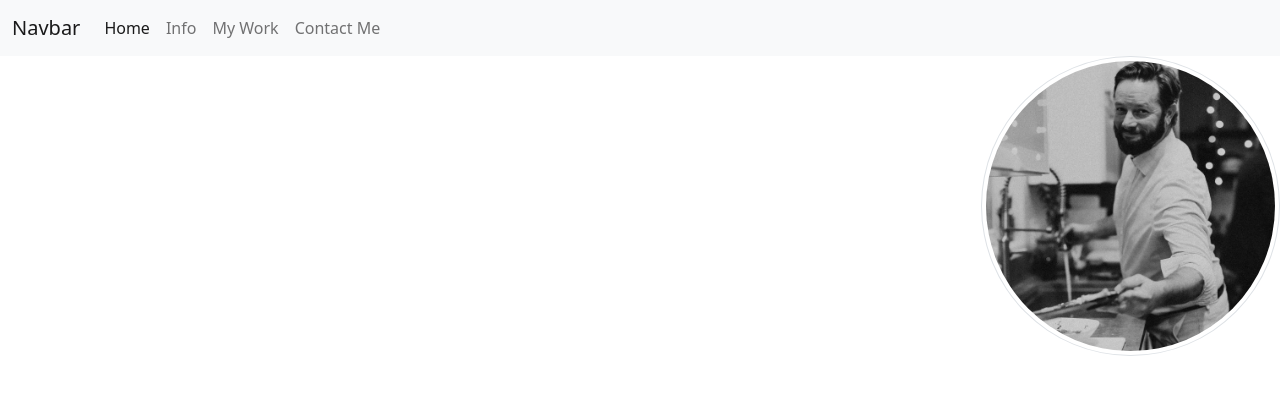
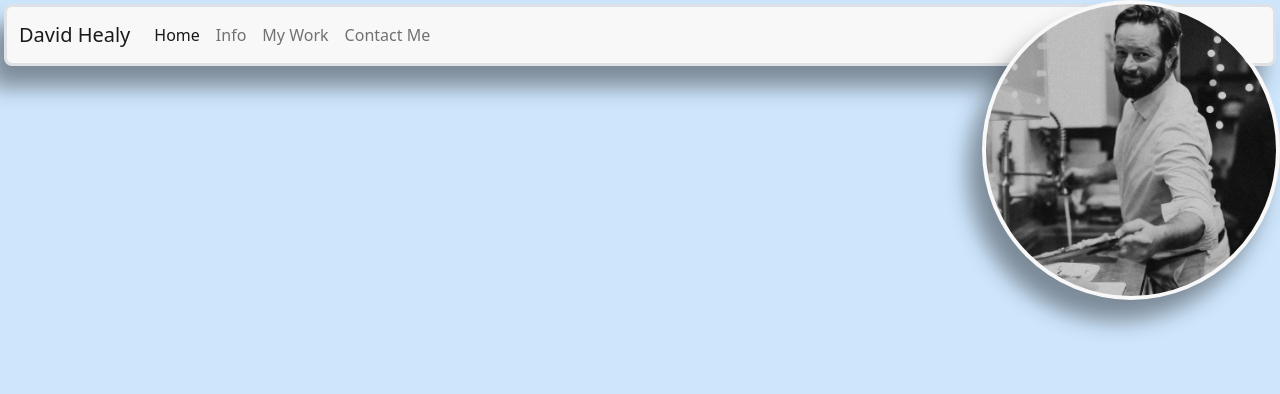
Before and after one commit to dhealy83/portfolio, a plain HTML site: page index.html in a window 1280 px wide. Drawn offline with nearby package versions, Linux system fonts and the light colour scheme.

Commit message:
Drop shadow selected and applied to navbar and profil image.

```diff
--- a/index.html
+++ b/index.html
@@ -18,9 +18,12 @@
   </head>
 
   <body>
-    <nav class="nav navbar navbar-expand-lg bg-light">
+    <nav
+      class="navbar navbar-expand-lg rounded-3 m-1 border border-3"
+      id="navbar"
+    >
       <div class="container-fluid">
-        <a class="navbar-brand" href="#">Navbar</a>
+        <a class="navbar-brand" href="#">David Healy</a>
         <button
           class="navbar-toggler"
           type="button"
--- a/public/css/style.css
+++ b/public/css/style.css
@@ -1,10 +1,27 @@
-.nav {
-    color: rgb(71, 172, 212);
+body {
+    background-color: rgb(206, 230, 252);
+}
+
+#navbar {
+    background-color: rgb(124, 195, 223);
+    z-index: 0;
+    background: #ffffff;
+	background: #F8F8F8;
+	border: solid #BDBDBD 0;
+	box-shadow: -14px 21px 22px rgba(0, 0, 0, 0.4)  ;
+	-webkit-box-shadow: -14px 21px 22px rgba(0, 0, 0, 0.4)  ;
+	-moz-box-shadow: -14px 21px 22px rgba(0, 0, 0, 0.4)  ;
 }
 
 .proPhoto {
-    display: flexbox;
+    position: relative;
     max-height: 300px;
     max-width: auto;
-    margin-top: 0px;
+    margin-top: -70px;
+    z-index: 1;
+	background: #F8F8F8;
+	border: solid #BDBDBD 0;
+	box-shadow: -14px 21px 22px rgba(0, 0, 0, 0.4)  ;
+	-webkit-box-shadow: -14px 21px 22px rgba(0, 0, 0, 0.4)  ;
+	-moz-box-shadow: -14px 21px 22px rgba(0, 0, 0, 0.4)  ;
 }
```
